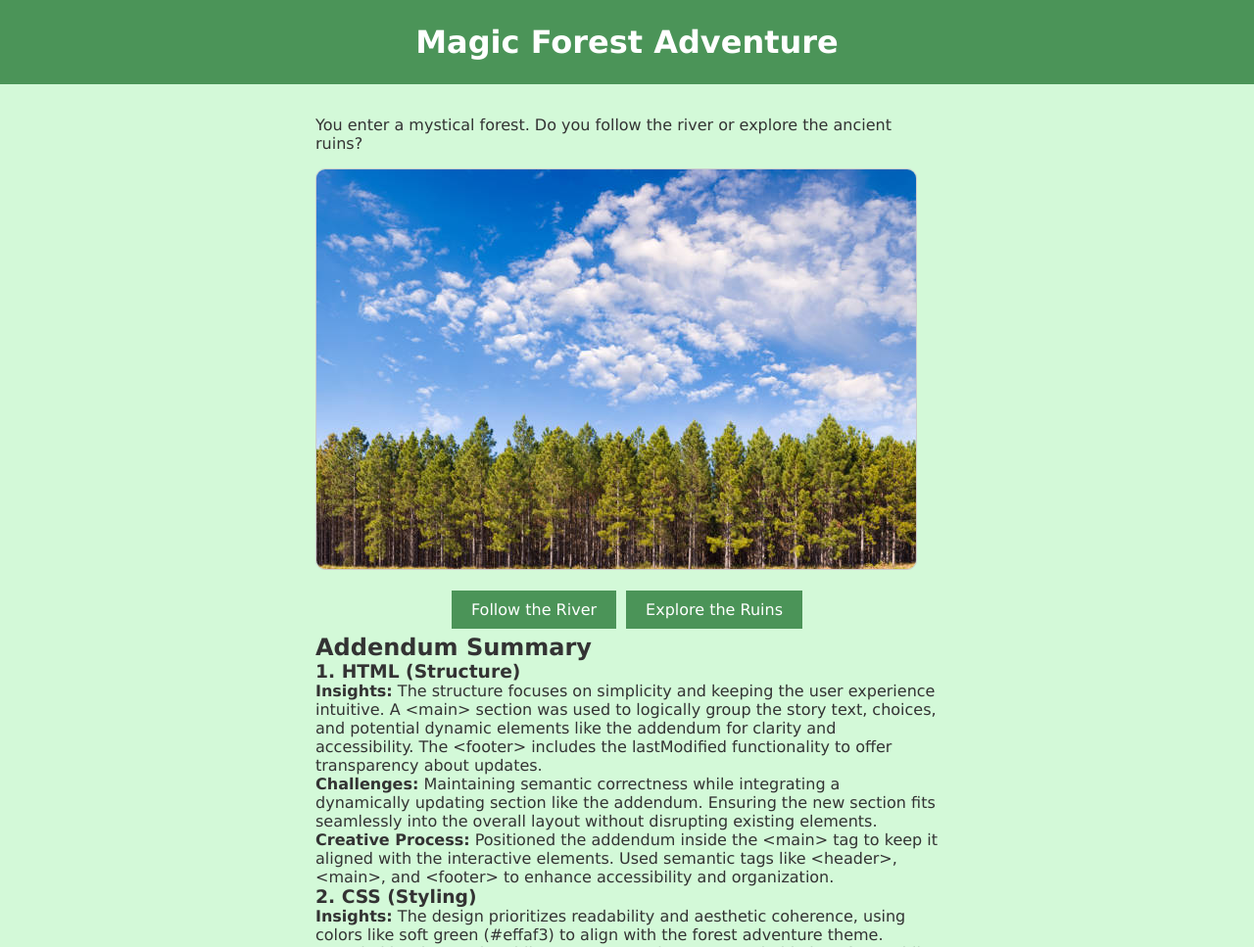
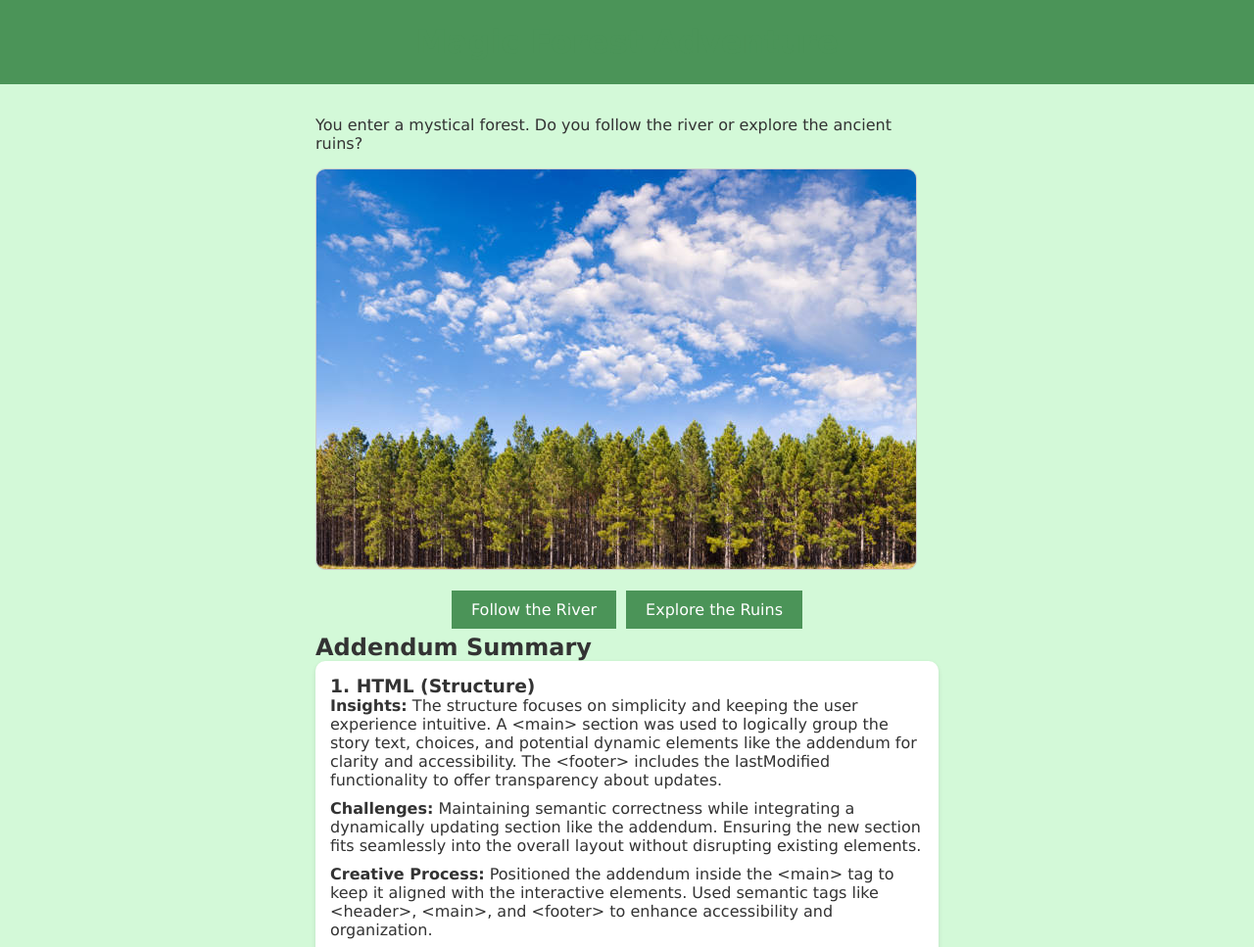
Before and after one commit to Phaneesh28/ITC505, a plain HTML site: page mid-term-project/index.html in a window 1280 px wide. Shown: the top 967 px of the page at 98% size. Drawn offline with Linux system fonts and the light colour scheme.

Commit message:
Update style.css

```diff
--- a/mid-term-project/style.css
+++ b/mid-term-project/style.css
@@ -60,3 +60,32 @@ footer {
     text-align: center;
     margin-top: auto;
 }
+h1 {
+    text-align: center;
+    color: #4b9458;
+}
+
+section {
+    margin-bottom: 20px;
+    padding: 15px;
+    background-color: #fff;
+    border-radius: 10px;
+    box-shadow: 0 2px 5px rgba(0, 0, 0, 0.1);
+}
+
+section h2 {
+    color: #4b9458;
+}
+
+section p {
+    margin-bottom: 10px;
+}
+
+section ul {
+    margin: 10px 0;
+    padding-left: 20px;
+}
+
+section ul li {
+    margin-bottom: 8px;
+}
```
